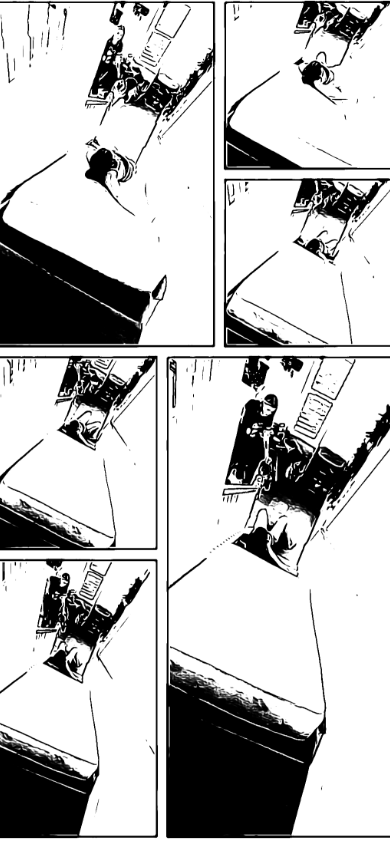
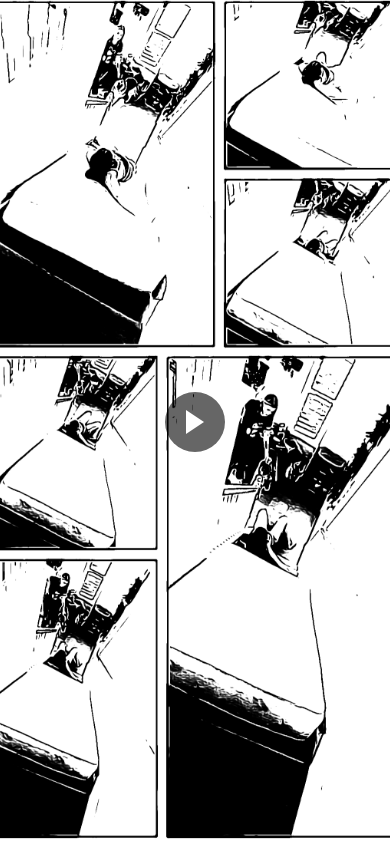
Before and after one commit to wjgthree/egg.fun, a plain HTML site: page index.html in a window 390 px wide. Drawn offline with Linux system fonts and the light colour scheme.

Commit message:
Update index.html

```diff
--- a/index.html
+++ b/index.html
@@ -3,23 +3,47 @@
 <head>
 <meta charset="UTF-8">
 <meta name="viewport" content="width=device-width, initial-scale=1.0">
-<title>Video Modal Example</title>
+<title>Fullscreen Video Modal</title>
 <style>
-  /* Fullscreen image */
+  /* Ensure the page fills the viewport */
   body, html {
     margin: 0;
     padding: 0;
     height: 100%;
   }
 
+  /* Fullscreen clickable image */
   .fullscreen-image {
     width: 100%;
-    height: 100vh;
-    background: url('comic_strip.png') no-repeat center center/cover;
+    height: 100vh; /* Full viewport height */
+    background: url('comic_strip.png') no-repeat center center;
+    background-size: cover; /* Cover entire viewport */
     display: flex;
     justify-content: center;
     align-items: center;
     cursor: pointer;
+    position: relative;
+  }
+
+  /* Optional: overlay play button */
+  .play-button {
+    width: 80px;
+    height: 80px;
+    background: rgba(0,0,0,0.6);
+    border-radius: 50%;
+    display: flex;
+    justify-content: center;
+    align-items: center;
+  }
+
+  .play-button:after {
+    content: '';
+    display: block;
+    width: 0;
+    height: 0;
+    border-left: 25px solid white;
+    border-top: 15px solid transparent;
+    border-bottom: 15px solid transparent;
   }
 
   /* Modal overlay */
@@ -31,7 +55,7 @@
     top: 0;
     width: 100%;
     height: 100%;
-    background-color: rgba(0,0,0,0.8);
+    background-color: rgba(0,0,0,0.85);
   }
 
   .modal-content {
@@ -55,19 +79,31 @@
     cursor: pointer;
   }
 
+  /* Responsive adjustments */
   @media(max-width: 600px) {
     .modal iframe {
       height: 300px;
+    }
+    .play-button {
+      width: 60px;
+      height: 60px;
+    }
+    .play-button:after {
+      border-left: 18px solid white;
+      border-top: 12px solid transparent;
+      border-bottom: 12px solid transparent;
     }
   }
 </style>
 </head>
 <body>
 
+<!-- Fullscreen clickable image with optional play button -->
 <div class="fullscreen-image" id="trigger">
-  <!-- Optional: overlay play icon -->
+  <div class="play-button"></div>
 </div>
 
+<!-- Modal for video -->
 <div class="modal" id="modal">
   <div class="modal-content">
     <span class="close" id="close">&times;</span>
@@ -82,16 +118,19 @@
   const video = document.getElementById('video');
   const videoURL = "https://www.youtube.com/embed/9muhAXZnzBA?autoplay=1";
 
+  // Open modal and start video
   trigger.addEventListener('click', () => {
     video.src = videoURL;
     modal.style.display = 'block';
   });
 
+  // Close modal and stop video
   close.addEventListener('click', () => {
     modal.style.display = 'none';
-    video.src = ""; // stop video when modal closes
+    video.src = "";
   });
 
+  // Close modal if user clicks outside the modal content
   window.addEventListener('click', (e) => {
     if (e.target == modal) {
       modal.style.display = 'none';
```
